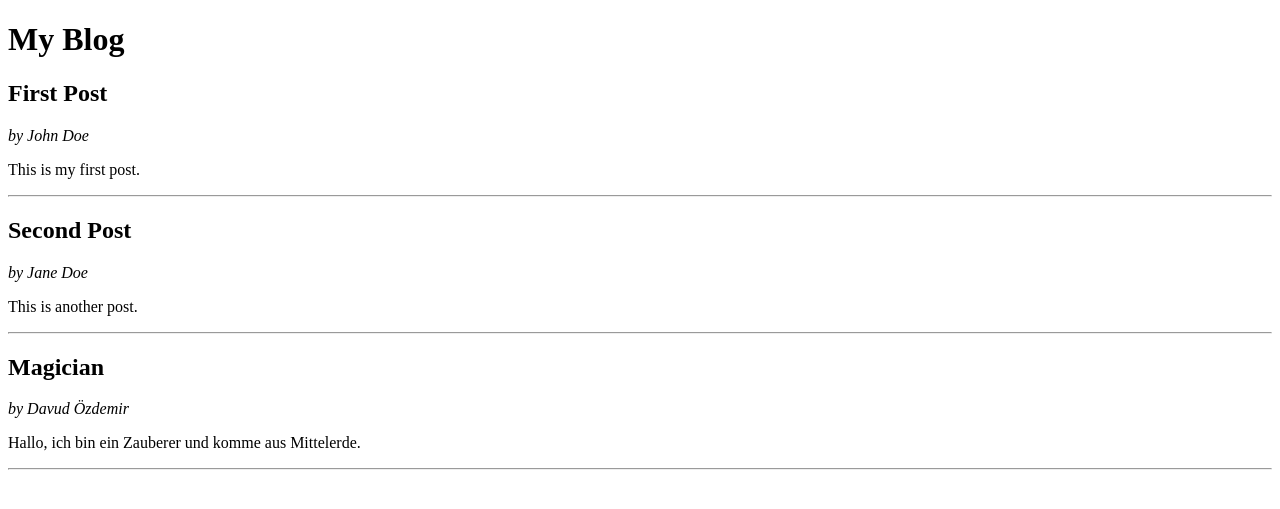
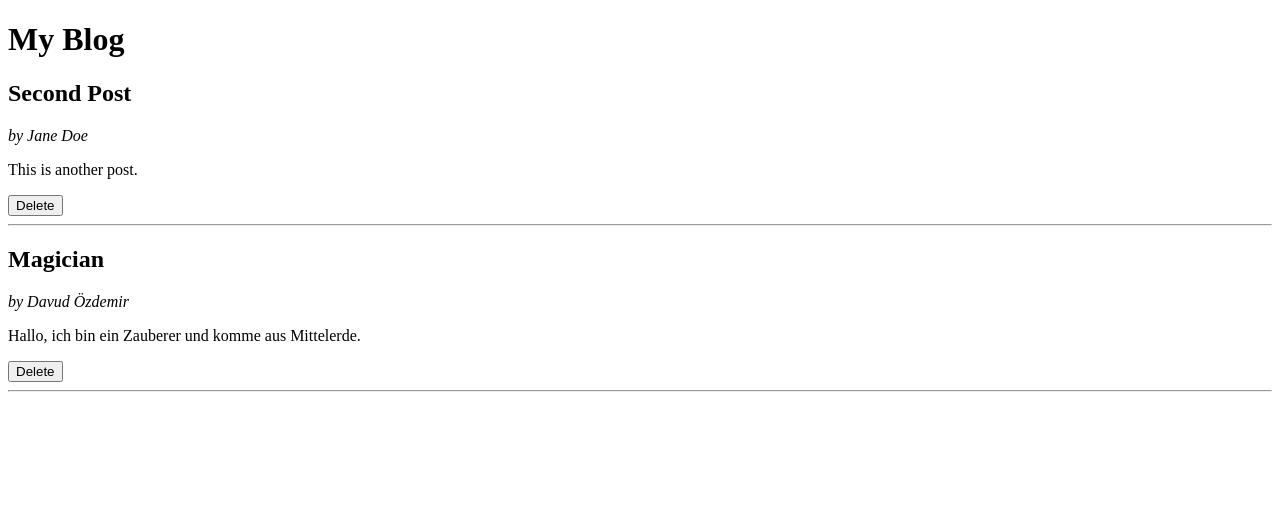
Before and after one commit to Davudinho/Masterblog, a Flask app: page / in a window 1280 px wide. Shown: the top 509 px of the page. Run offline with Flask 3, Linux system fonts and the light colour scheme.

Commit message:
delete route hinzugefügt, index.html löschen button eingefügt

```diff
--- a/app.py
+++ b/app.py
@@ -53,5 +53,20 @@ def add():
     return render_template("add.html")
 
 
+@app.route('/delete/<int:post_id>', methods=['POST'])
+def delete(post_id):
+    posts = load_posts()
+
+    # Post mit passender ID entfernen
+    posts = [post for post in posts if post['id'] != post_id]
+
+    # Neue Liste speichern
+    save_posts(posts)
+
+    # Zur Startseite zurückleiten
+    return redirect(url_for('index'))
+
+
+
 if __name__ == "__main__":
     app.run(debug=True)
--- a/posts.json
+++ b/posts.json
@@ -1,10 +1,4 @@
 [
-    {
-        "id": 1,
-        "author": "John Doe",
-        "title": "First Post",
-        "content": "This is my first post."
-    },
     {
         "id": 2,
         "author": "Jane Doe",
--- a/templates/index.html
+++ b/templates/index.html
@@ -13,6 +13,12 @@
         <h2>{{ post.title }}</h2>
         <p><i>by {{ post.author }}</i></p>
         <p>{{ post.content }}</p>
+
+
+        <!-- Löschen-Button -->
+        <form action="{{ url_for('delete', post_id=post.id) }}" method="POST" style="display:inline;">
+            <button type="submit" onclick="return confirm('Are you sure you want to delete this post?');">Delete</button>
+        </form>
         <hr>
     </div>
 {% else %}
```
